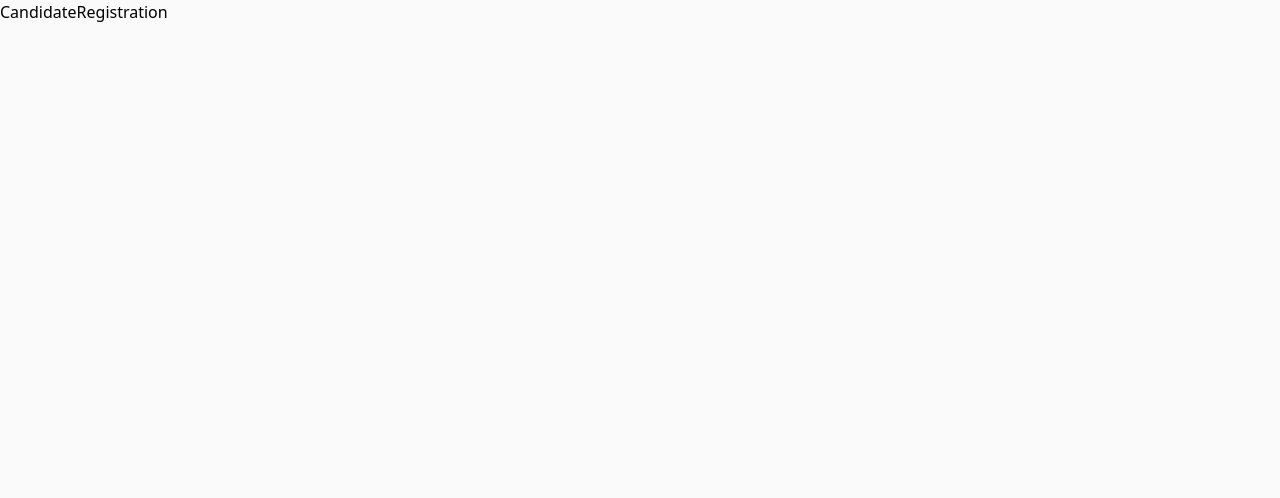
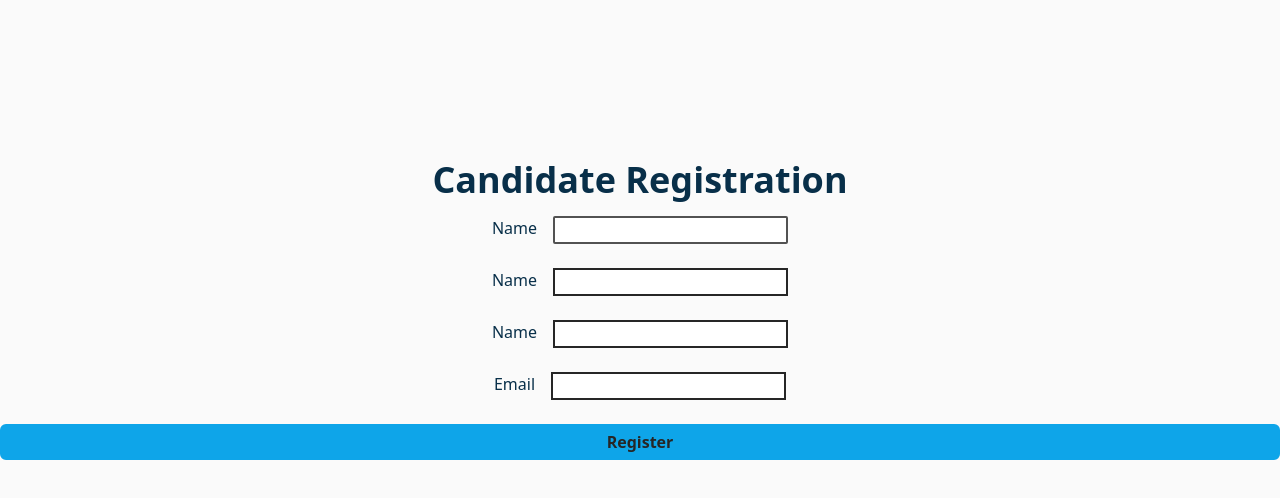
Before and after one commit to cole319/gymkhana-voting-dapp-2024, a Next.js app: page /candidateRegistration in a window 1280 px wide. Shown: the top 498 px of the page. Built offline with nearby package versions, Linux system fonts and the light colour scheme.

Commit message:
form-update

```diff
--- /dev/null
+++ b/components/Form.jsx
@@ -0,0 +1,51 @@
+import Input from "./Input";
+import Button from "./Button";
+
+export default function Form() {
+  return (
+    <div className="w-full flex flex-col items-center">
+      <h1 className="py-4 font-semibold text-4xl ">Candidate Registration</h1>
+      <div className="space-y-6 w-full flex flex-col items-center">
+        <div className="space-x-4 flex">
+          <h1 className="">Name</h1>
+          <Input type={"text"} name={"name"} />
+        </div>
+
+        <div className="space-x-4 flex">
+          <h1>Name</h1>
+          <input
+            type="text"
+            name="name"
+            className="border-2 border-neutral-800 w-full"
+          />
+        </div>
+
+        <div className="space-x-4 flex">
+          <h1>Name</h1>
+          <input
+            type="text"
+            name="name"
+            className="border-2 border-neutral-800 w-full"
+          />
+        </div>
+
+        <div className="space-x-4 flex">
+          <h1>Email</h1>
+          <input
+            type="text"
+            name="email"
+            className="border-2 border-neutral-800 w-full"
+          />
+        </div>
+
+        <button
+          className="w-full cursor-pointer bg-sky-500 text-neutral-800 font-semibold px-3 py-1
+        rounded-md border-2 border-sky-500 hover:bg-transparent hover:text-sky-500"
+          //   onClick={onClick}
+        >
+          Register
+        </button>
+      </div>
+    </div>
+  );
+}
--- /dev/null
+++ b/components/Input.jsx
@@ -0,0 +1,9 @@
+export default function Input({ type, name }) {
+  return (
+    <input
+      type={type}
+      name={name}
+      className="border-2 border-neutral-600 rounded-sm w-full"
+    />
+  );
+}
--- a/pages/candidateRegistration.js
+++ b/pages/candidateRegistration.js
@@ -1,7 +1,9 @@
+import Form from "@/components/Form";
+
 export default function CandidateRegistration() {
   return (
-    <div className="min-h-screen bg-neutral-50 text-black">
-      CandidateRegistration
+    <div className="min-h-screen bg-neutral-50 text-sky-950 py-36">
+      <Form />
     </div>
   );
 }
```
